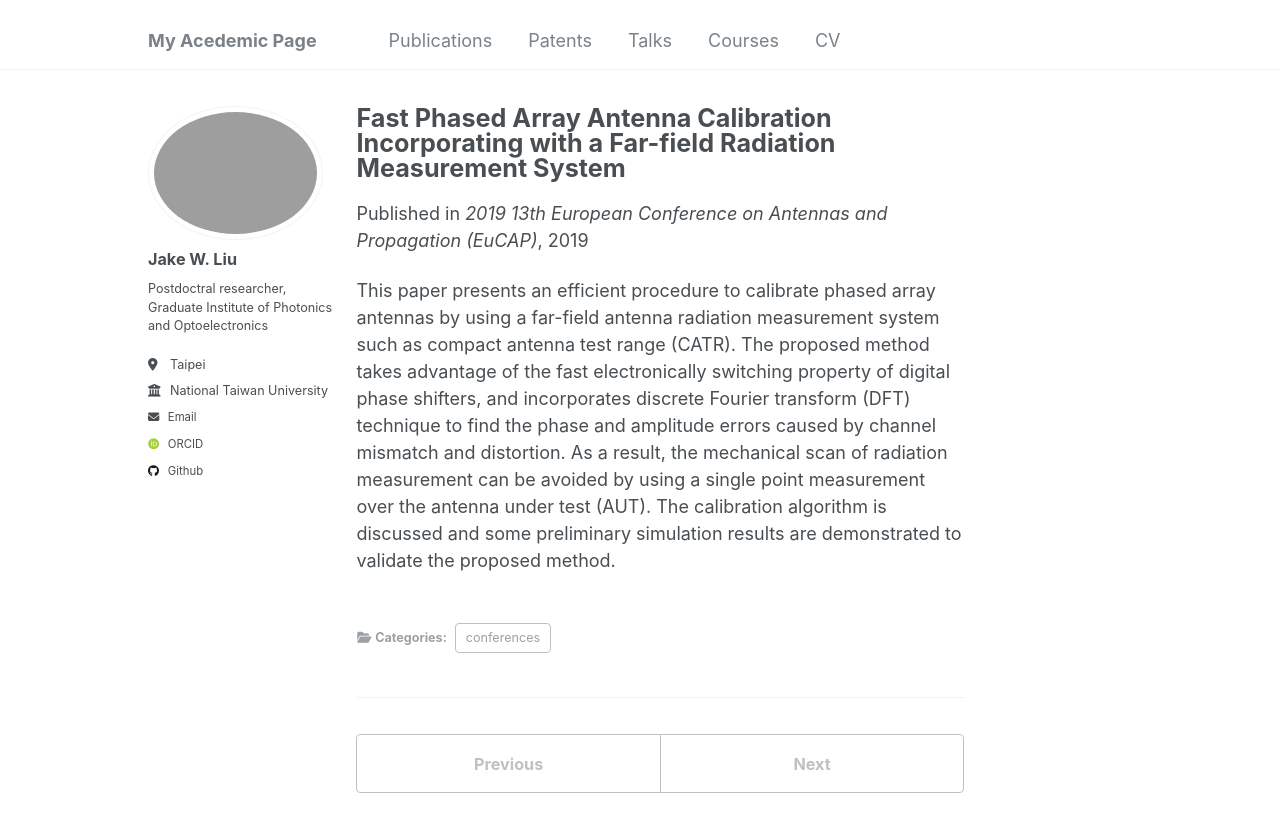
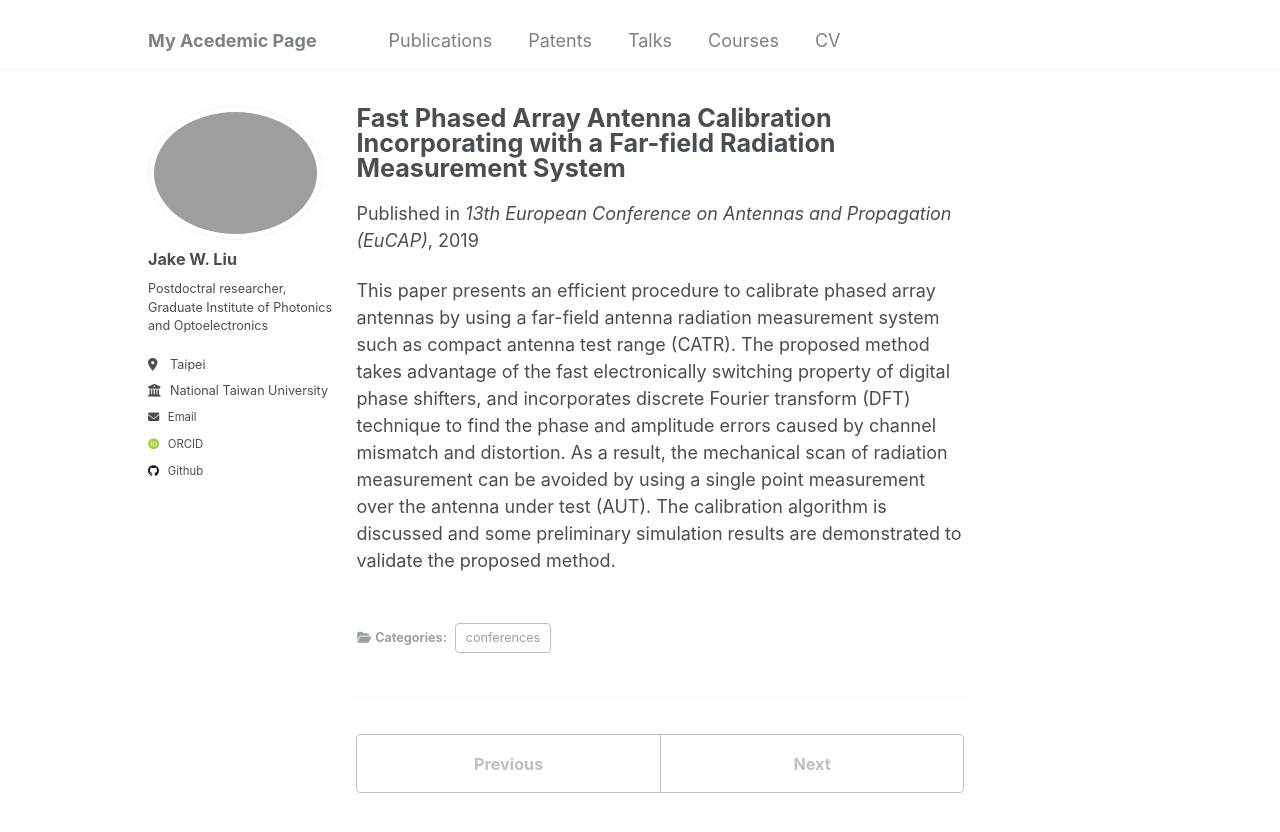
Before and after one commit to akjake616/jwliu, a Jekyll site: the page built from _publications/C2019-03-31-EuCAP-array-cal.md, in a window 1280 px wide and 955 px high. Shown: the top 832 px of the window. Built offline with Jekyll 4.4.1, drawn with Linux system fonts in a browser that asks for light colours; some web fonts are replaced.

```diff
--- a/_publications/C2019-03-31-EuCAP-array-cal.md
+++ b/_publications/C2019-03-31-EuCAP-array-cal.md
@@ -5,7 +5,7 @@ category: conferences
 permalink: /publication/C2019-03-31-EuCAP-array-cal
 excerpt: ' '
 date: 2019-03-31
-venue: '2019 13th European Conference on Antennas and Propagation (EuCAP)'
+venue: '13th European Conference on Antennas and Propagation (EuCAP)'
 # paperurl: 'http://academicpages.github.io/files/paper3.pdf'
 # citation: 'H. -T. Chou, J. W. Liu and W. -J. Liao, "Fast Phased Array Antenna Calibration Incorporating with a Far-field Radiation Measurement System," 2019 13th European Conference on Antennas and Propagation (EuCAP), Krakow, Poland, 2019, pp. 1-4.'
 ---
```
Also changed, not shown: _includes/archive-single.html (+4 -4 lines), _publications/C2020-08-24-ICCEM-FSS.md (+1 -1 lines), _publications/C2020-08-29-URSI-array-interp.md (+1 -1 lines), _publications/C2021-08-25-RFIT-absorber.md (+1 -1 lines), _publications/C2022-12-08-IEICE-array-cal.md (+1 -1 lines).
